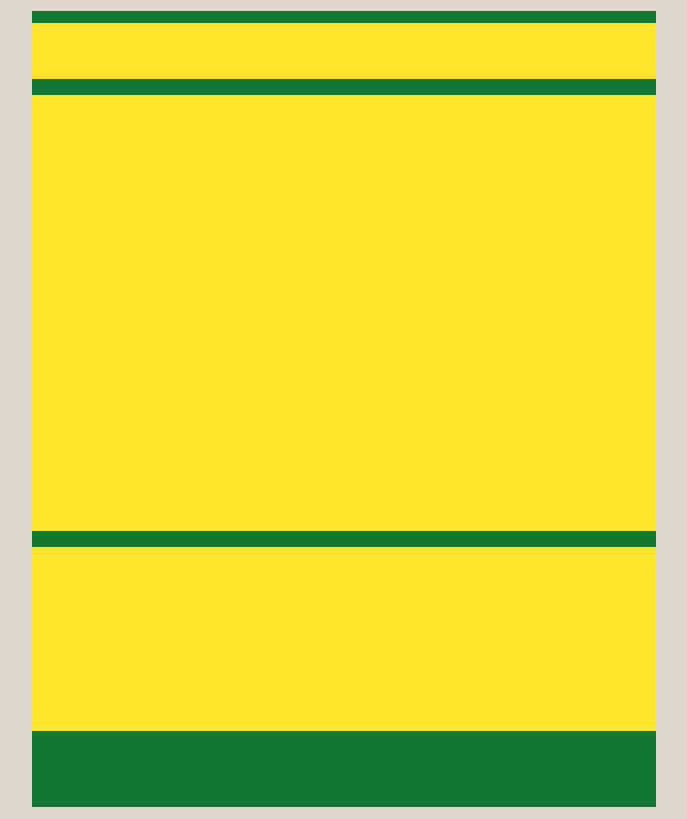
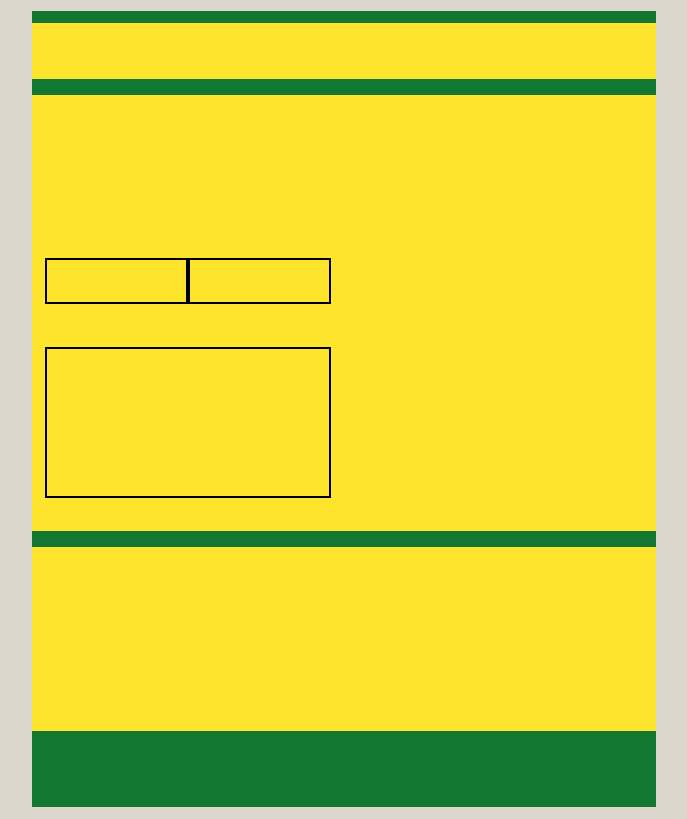
Before and after one commit to green-fox-academy/RudolfDaniel, a plain HTML site: page [week-01]/[day-04]/Exercise-1.html in a window 1280 px wide. Shown: the whole page, without its empty margins (296-983 px from the left). Drawn offline with Linux system fonts and the light colour scheme.

Commit message:
Finished boxes

```diff
--- a/[week-01]/[day-04]/Exercise-1.css
+++ b/[week-01]/[day-04]/Exercise-1.css
@@ -43,3 +43,22 @@ div.container-2:nth-of-type(3) {
     height: 158px;
     background-color: rgb(255, 228, 46)
 }
+
+.skeleton-1 {
+    float: left;
+    margin-top: 150px;
+    border: 2px solid black;
+    height: 42px;
+    width: 139px;
+}
+
+div.skeleton-1:nth-of-type(2) {
+    float: right;
+}
+
+.skeleton-2 {
+    margin-top: 239px;
+    border: 2px solid black;
+    height: 147px;
+    width: 282px;
+}
--- a/[week-01]/[day-04]/Exercise-1.html
+++ b/[week-01]/[day-04]/Exercise-1.html
@@ -14,7 +14,15 @@
         </div>
 
         <div class="container-2">
+            <div class="skeleton-1">
 
+            </div>
+            <div class="skeleton-1">
+
+            </div>
+            <div class="skeleton-2">
+
+            </div>
         </div>
 
         <div class="container-2">
```
